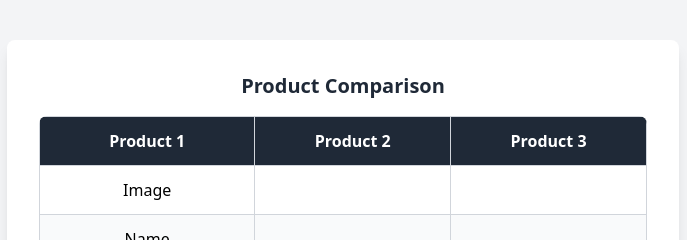
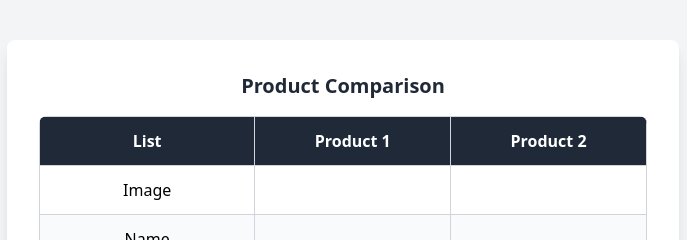
Before and after one commit to lucyqqi/newhacks, a website: page Tailwind-starter/dist/table.html in a window 1280 px wide. Shown: the top 240 px of the page, 297-984 px from the left. Drawn offline with nearby package versions, Linux system fonts and the light colour scheme.

Commit message:
changes to table

```diff
--- a/Tailwind-starter/dist/table.html
+++ b/Tailwind-starter/dist/table.html
@@ -12,9 +12,9 @@
         <table class="w-full mx-auto mt-4 bg-white rounded-lg overflow-hidden">
             <thead class="text-white bg-gray-800">
                 <tr>
+                    <th class="border border-gray-300 p-3">List</th>
                     <th class="border border-gray-300 p-3">Product 1</th>
                     <th class="border border-gray-300 p-3">Product 2</th>
-                    <th class="border border-gray-300 p-3">Product 3</th>
                 </tr>
             </thead>
             <tbody>
```
